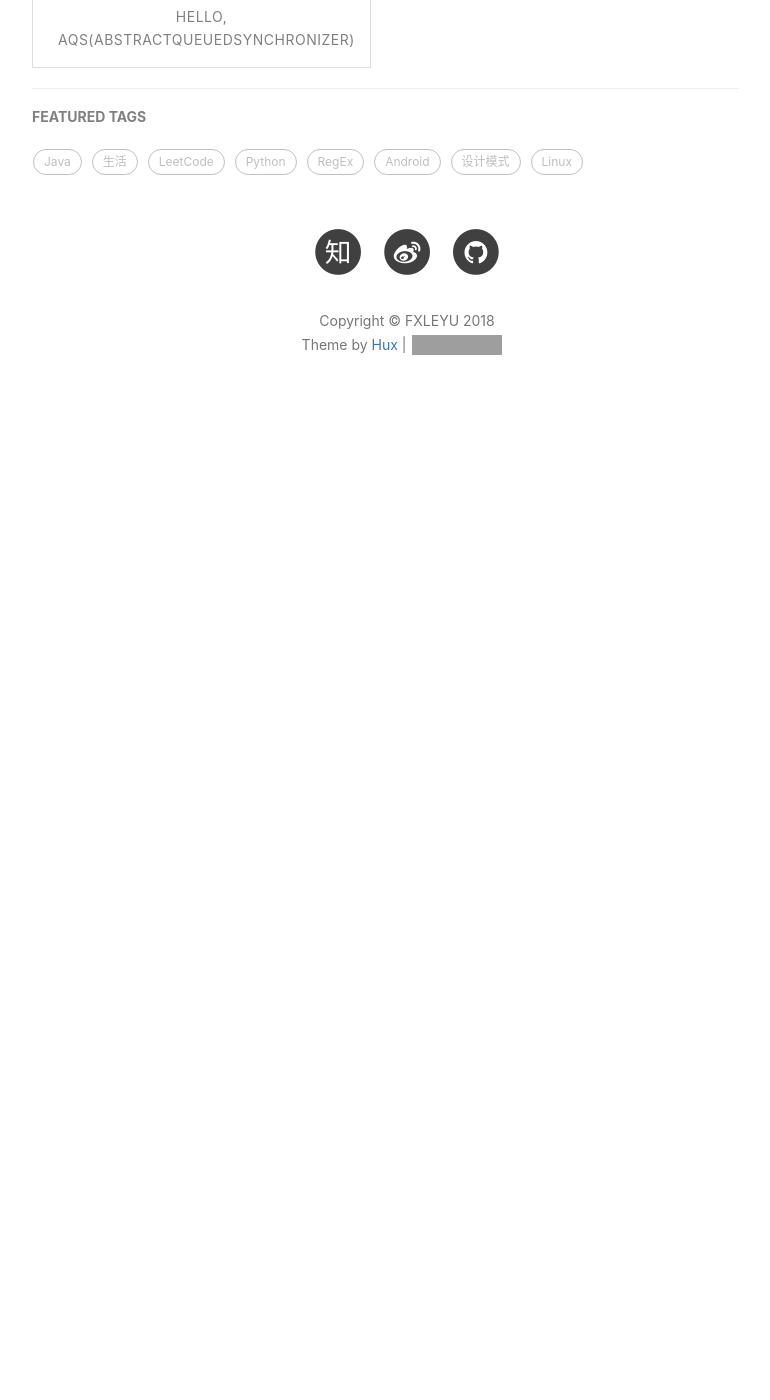
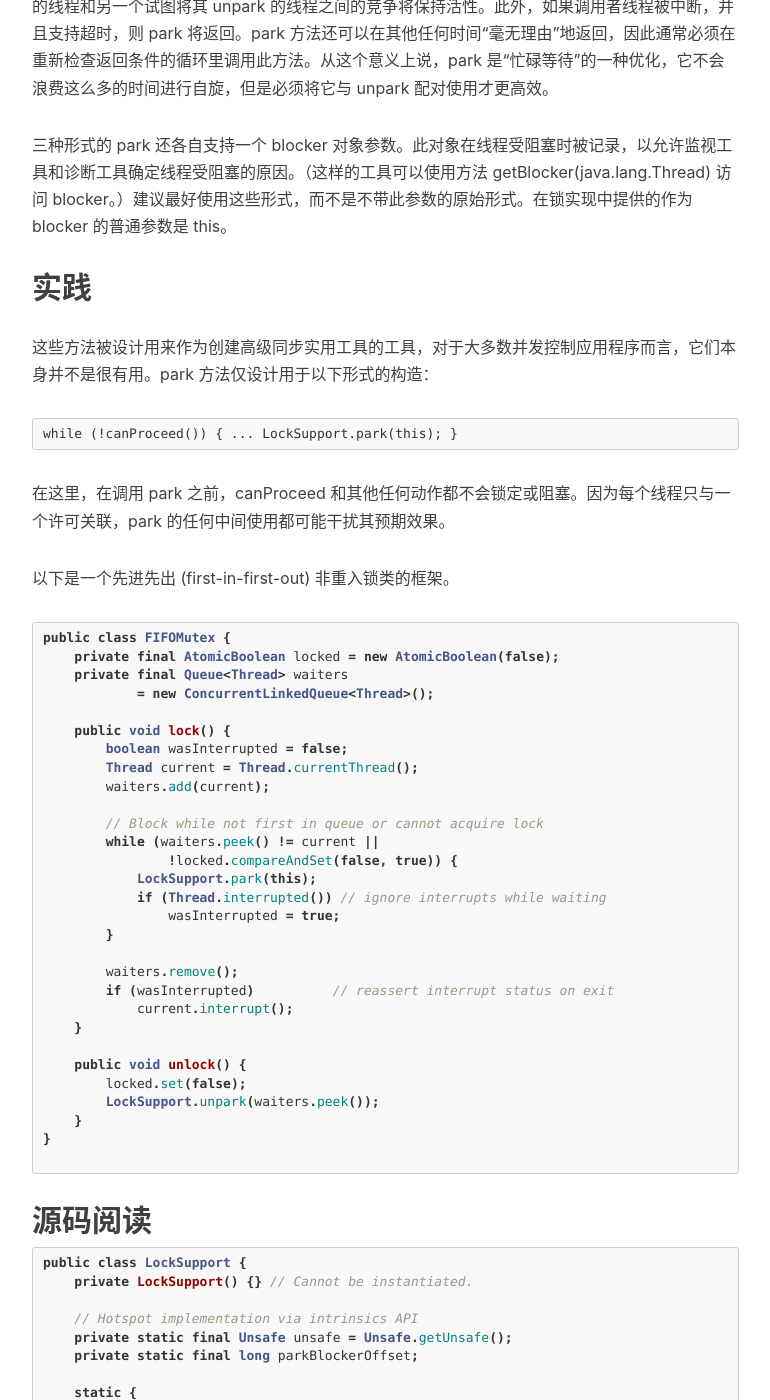
Before and after one commit to fxleyu/fxleyu.github.io, a Jekyll site: the page built from _posts/2018-09-15-hello-Unsafe-and-LockSupport.md, in a window 1280 px wide and 1400 px high, scrolled down 1669 px. Shown: the whole window, without its empty margins (233-1003 px from the left). Built offline with Jekyll 4.4.1, drawn with Linux system fonts in a browser that asks for light colours; nearby versions of some CDN libraries; comment, search, counter and statistics services are not loaded; before the commit the page ends 2118 px from its top, so only the background shows below that; some of the changed text lies outside the part shown; grey boxes are pictures that could not be loaded.

Commit message:
[博文] 添加 LockSupport 源码

````diff
--- a/_posts/2018-09-15-hello-Unsafe-and-LockSupport.md
+++ b/_posts/2018-09-15-hello-Unsafe-and-LockSupport.md
@@ -47,5 +47,128 @@ public native void unpark(Object thead);
 # 二、`LockSupport` 相关
 `LockSupport` 用来创建锁和其他同步类的基本线程阻塞原语。
 
+此类以及每个使用它的线程与一个许可关联（从 `Semaphore` 类的意义上说）。如果该许可可用，
+并且可在进程中使用，则调用 `park` 将立即返回；否则可能 阻塞。如果许可尚不可用，则可以调用
+ `unpark` 使其可用。（但与 `Semaphore` 不同的是，许可不能累积，并且最多只能有一个许可。）
+
+ park 和 unpark 方法提供了阻塞和解除阻塞线程的有效方法，并且不会遇到导致过时方法 Thread.suspend 和 Thread.resume 因为以下目的变得不可用的问题：由于许可的存在，调用 park 的线程和另一个试图将其 unpark 的线程之间的竞争将保持活性。此外，如果调用者线程被中断，并且支持超时，则 park 将返回。park 方法还可以在其他任何时间“毫无理由”地返回，因此通常必须在重新检查返回条件的循环里调用此方法。从这个意义上说，park 是“忙碌等待”的一种优化，它不会浪费这么多的时间进行自旋，但是必须将它与 unpark 配对使用才更高效。
+
+ 三种形式的 park 还各自支持一个 blocker 对象参数。此对象在线程受阻塞时被记录，以允许监视工具和诊断工具确定线程受阻塞的原因。（这样的工具可以使用方法 getBlocker(java.lang.Thread) 访问 blocker。）建议最好使用这些形式，而不是不带此参数的原始形式。在锁实现中提供的作为 blocker 的普通参数是 this。
+
+
+
+## 实践
+这些方法被设计用来作为创建高级同步实用工具的工具，对于大多数并发控制应用程序而言，它们本身并不是很有用。park 方法仅设计用于以下形式的构造：
+```
+while (!canProceed()) { ... LockSupport.park(this); }
+```
+
+在这里，在调用 park 之前，canProceed 和其他任何动作都不会锁定或阻塞。因为每个线程只与一个许可关联，park 的任何中间使用都可能干扰其预期效果。
+
+以下是一个先进先出 (first-in-first-out) 非重入锁类的框架。
+```java
+public class FIFOMutex {
+    private final AtomicBoolean locked = new AtomicBoolean(false);
+    private final Queue<Thread> waiters
+            = new ConcurrentLinkedQueue<Thread>();
+
+    public void lock() {
+        boolean wasInterrupted = false;
+        Thread current = Thread.currentThread();
+        waiters.add(current);
+
+        // Block while not first in queue or cannot acquire lock
+        while (waiters.peek() != current ||
+                !locked.compareAndSet(false, true)) {
+            LockSupport.park(this);
+            if (Thread.interrupted()) // ignore interrupts while waiting
+                wasInterrupted = true;
+        }
+
+        waiters.remove();
+        if (wasInterrupted)          // reassert interrupt status on exit
+            current.interrupt();
+    }
+
+    public void unlock() {
+        locked.set(false);
+        LockSupport.unpark(waiters.peek());
+    }
+}
+
+```
+
+## 源码阅读
+```java
+public class LockSupport {
+    private LockSupport() {} // Cannot be instantiated.
+
+    // Hotspot implementation via intrinsics API
+    private static final Unsafe unsafe = Unsafe.getUnsafe();
+    private static final long parkBlockerOffset;
+
+    static {
+        try {
+            parkBlockerOffset = unsafe.objectFieldOffset
+                (java.lang.Thread.class.getDeclaredField("parkBlocker"));
+        } catch (Exception ex) { throw new Error(ex); }
+    }
+
+    private static void setBlocker(Thread t, Object arg) {
+        // Even though volatile, hotspot doesn't need a write barrier here.
+        unsafe.putObject(t, parkBlockerOffset, arg);
+    }
+
+    public static void unpark(Thread thread) {
+        if (thread != null)
+            unsafe.unpark(thread);
+    }
+
+    public static void park(Object blocker) {
+        Thread t = Thread.currentThread();
+        setBlocker(t, blocker);
+        unsafe.park(false, 0L);
+        setBlocker(t, null);
+    }
+
+    public static void parkNanos(Object blocker, long nanos) {
+        if (nanos > 0) {
+            Thread t = Thread.currentThread();
+            setBlocker(t, blocker);
+            unsafe.park(false, nanos);
+            setBlocker(t, null);
+        }
+    }
+
+    public static void parkUntil(Object blocker, long deadline) {
+        Thread t = Thread.currentThread();
+        setBlocker(t, blocker);
+        unsafe.park(true, deadline);
+        setBlocker(t, null);
+    }
+
+    public static Object getBlocker(Thread t) {
+        if (t == null)
+            throw new NullPointerException();
+        return unsafe.getObjectVolatile(t, parkBlockerOffset);
+    }
+
+
+    public static void park() {
+        unsafe.park(false, 0L);
+    }
+
+
+    public static void parkNanos(long nanos) {
+        if (nanos > 0)
+            unsafe.park(false, nanos);
+    }
+
+
+    public static void parkUntil(long deadline) {
+        unsafe.park(true, deadline);
+    }
+}
+```
 # 参考
 - [1](http://www.cnblogs.com/chenpi/p/5389254.html) http://www.cnblogs.com/chenpi/p/5389254.html
````
